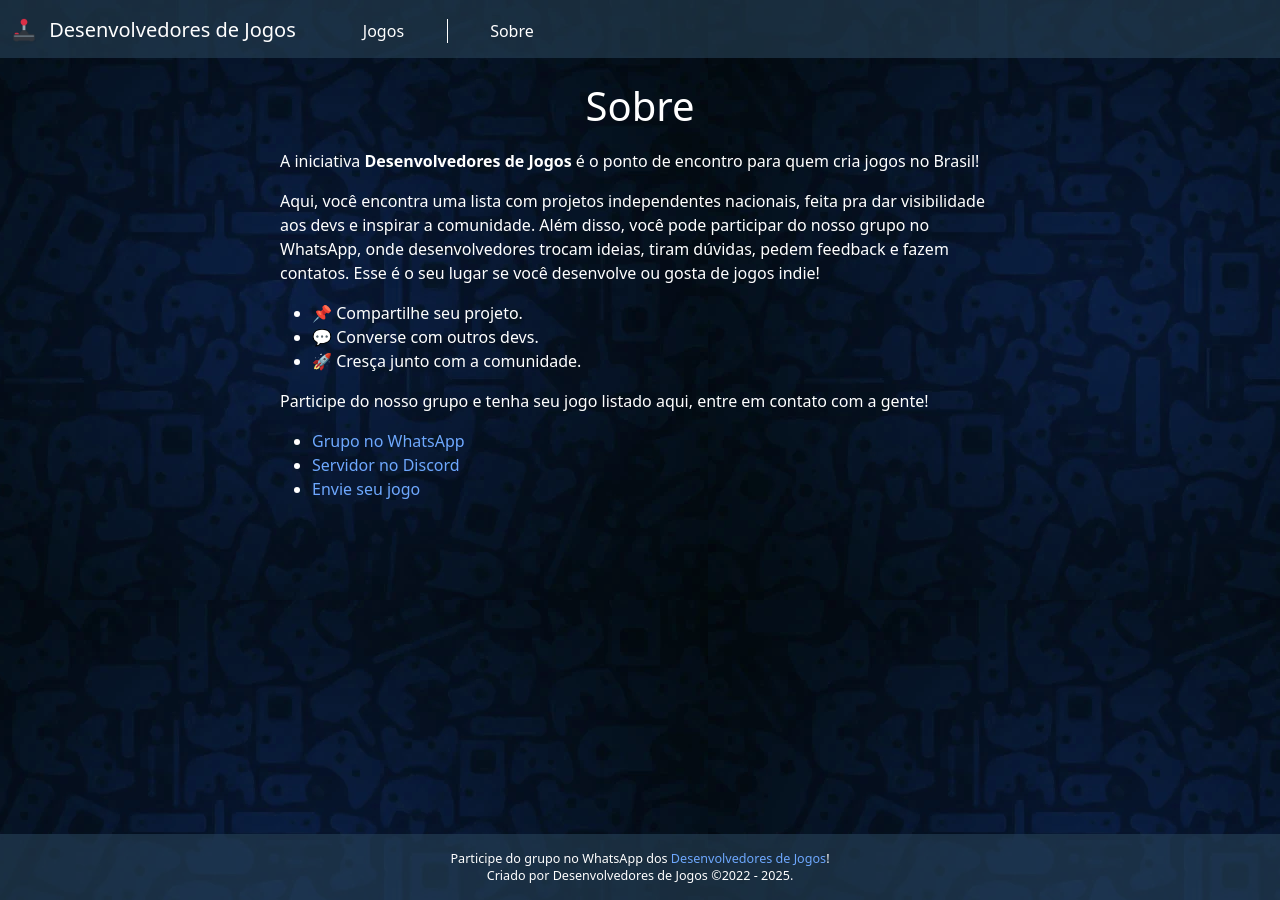
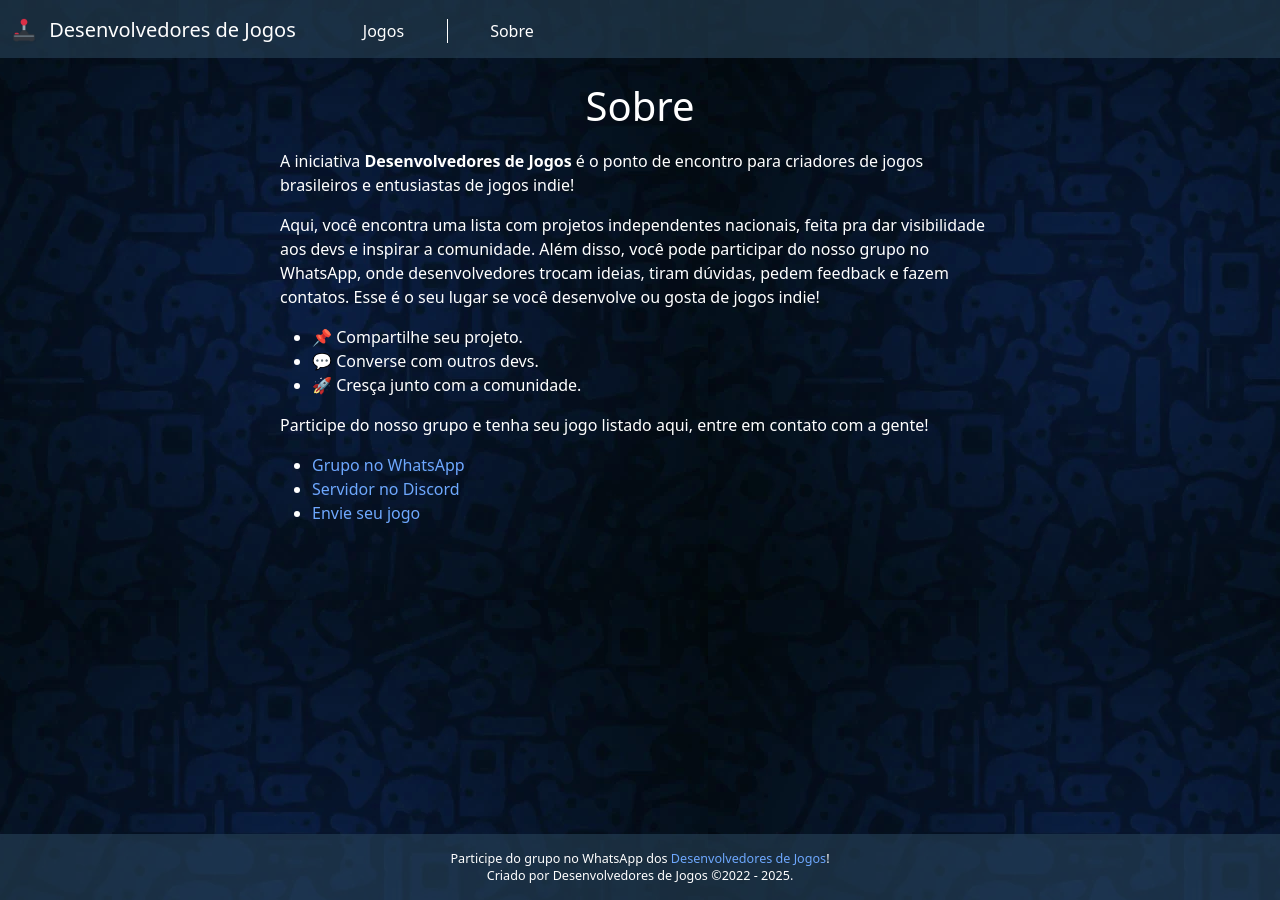
Before and after one commit to murikistudio/devsdejogos.com.br, a Jekyll site: the page built from pages/about.md, in a window 1280 px wide. Built offline with Jekyll 4.4.1, drawn with Linux system fonts in a browser that asks for light colours.

Commit message:
alterar descrição do site

```diff
--- a/_config.yml
+++ b/_config.yml
@@ -21,7 +21,7 @@
 title: Desenvolvedores de Jogos
 email:
 description: >- # this means to ignore newlines until "baseurl:"
-  A iniciativa <strong>Desenvolvedores de Jogos</strong> é o ponto de encontro para quem cria jogos no Brasil!
+  A iniciativa <strong>Desenvolvedores de Jogos</strong> é o ponto de encontro para criadores de jogos brasileiros e entusiastas de jogos indie!
 
 baseurl: "" # the subpath of your site, e.g. /blog
 url: "https://devsdejogos.com.br" # the base hostname & protocol for your site, e.g. http://example.com
```
